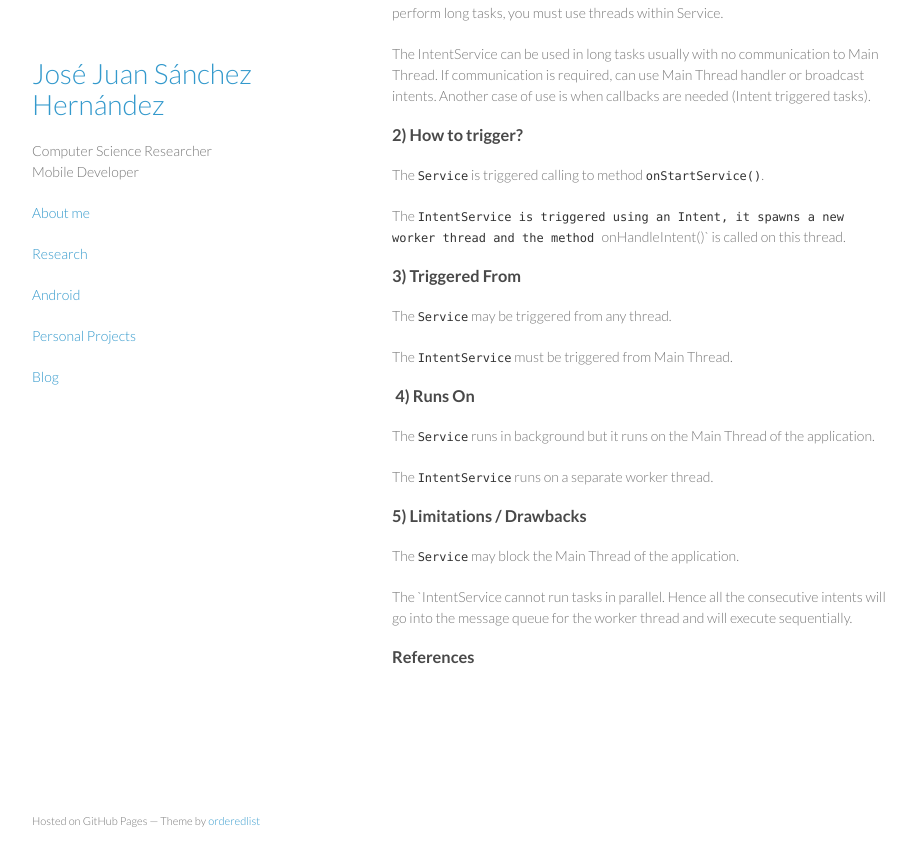
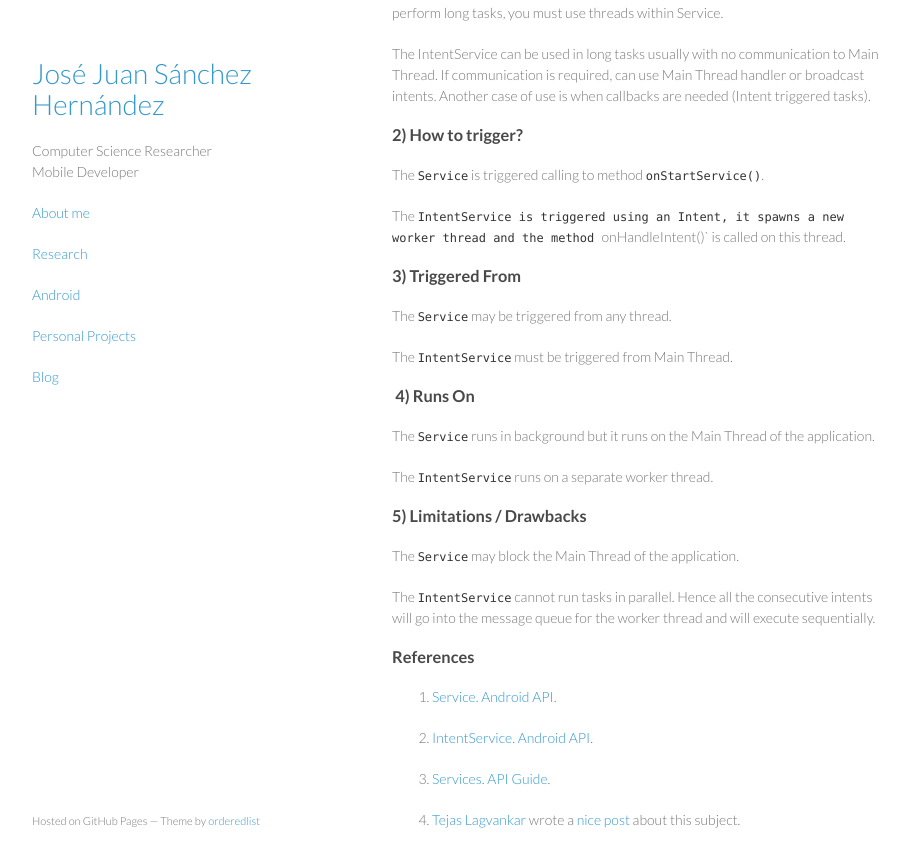
Before and after one commit to josejuansanchez/josejuansanchez.github.io, a Jekyll site: the page built from _posts/2013-09-11-service-vs-intentservice-in-android.md, in a window 1280 px wide and 900 px high, scrolled down 595 px. Shown: the top 867 px of the window, without its empty margins (178-1094 px from the left). Built offline with Jekyll 4.4.1, drawn with Linux system fonts in a browser that asks for light colours.

Commit message:
Changes in post

```diff
--- a/_posts/2013-09-11-service-vs-intentservice-in-android.md
+++ b/_posts/2013-09-11-service-vs-intentservice-in-android.md
@@ -43,6 +43,14 @@ The `IntentService` runs on a separate worker thread.
 
 The `Service` may block the Main Thread of the application.
 
-The `IntentService cannot run tasks in parallel. Hence all the consecutive intents will go into the message queue for the worker thread and will execute sequentially.
+The `IntentService` cannot run tasks in parallel. Hence all the consecutive intents will go into the message queue for the worker thread and will execute sequentially.
 
 ### References
+
+1. [Service. Android API](http://developer.android.com/reference/android/app/Service.html).
+
+2. [IntentService. Android API](http://developer.android.com/reference/android/app/IntentService.html).
+
+3. [Services. API Guide](http://developer.android.com/guide/components/services.html).
+
+4. [Tejas Lagvankar](https://plus.google.com/113624528637645978412/posts) wrote a [nice post](http://techtej.blogspot.com.es/2011/03/android-thread-constructspart-4.html) about this subject.
```
